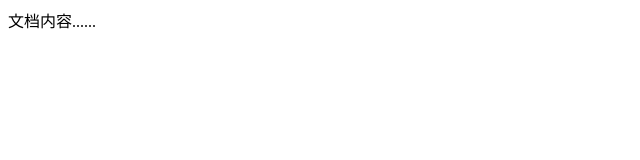
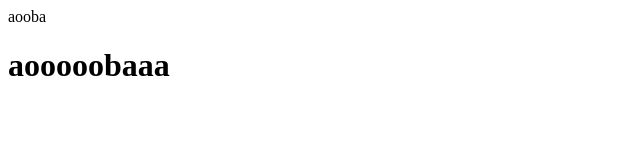
Before and after one commit to Robxxi/robson.rocha.github.io, a plain HTML site: page index.html in a window 1280 px wide. Shown: the whole page, without its empty margins (0-640 px from the left). Drawn offline with Linux system fonts and the light colour scheme.

Commit message:
Update and rename Cabeça.html to index.html

```diff
--- a/Cabeça.html
+++ b/index.html
@@ -2,11 +2,13 @@
 <html>
 <head>
 <meta charset="utf-8">
-<title>文档标题</title>
+<title>meu site pqp</title>
 </head>
 
 <body>
-文档内容......
+  aooba
+
+  <h1>aooooobaaa</h1>
 </body>
 
 </html>
```
